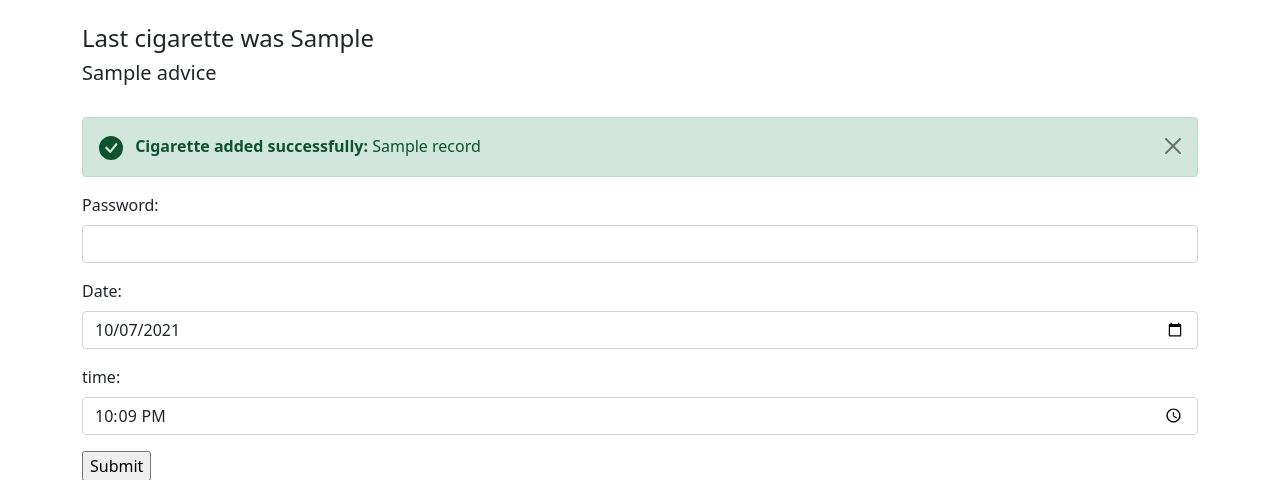
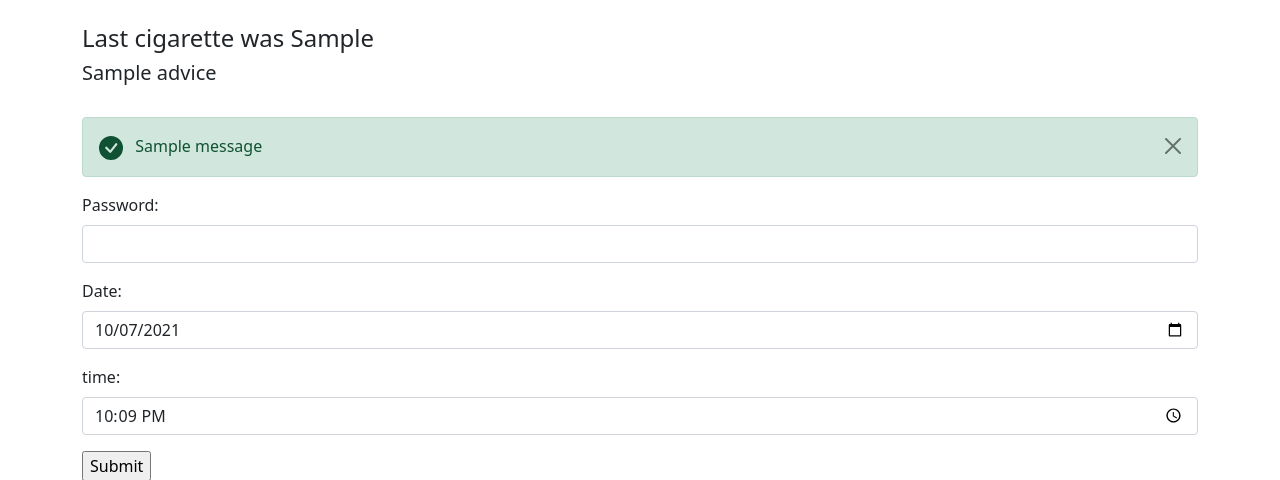
Before and after one commit to Jivelien/JARETH, a Flask app: template front/templates/test.html in a window 1280 px wide. Shown: the part 56-536 px from the top of the page. Run offline with Flask 2, Linux system fonts and the light colour scheme; the template is opened without the code that fills it: most values are stand-ins (such as "Sample title", 1, 10 or a date in 2020); one stand-in notice (Sample message) is shown; parts of the project's set-up code (start-up, migrations or seed data) failed here and were passed over.

Commit message:
Feat/Use_flash_for_alerting

```diff
--- a/front/app.py
+++ b/front/app.py
@@ -1,4 +1,4 @@
-from flask import Flask, jsonify, request, redirect, render_template, url_for
+from flask import Flask, jsonify, request, redirect, render_template, url_for, flash
 from datetime import datetime
 from dateutil.parser import parse
 import requests
@@ -64,32 +64,22 @@ def get_advice(duration):
 
 @app.route("/")
 def main():
-    last_cigarette_timestamp = get_last_cigarette().get("event")
-    if last_cigarette_timestamp != '':
-        delta = (datetime.now() - parse(last_cigarette_timestamp)).total_seconds()
-        last_cigarette = duration_to_string(delta)
-        advice = get_advice(delta)
-    else:
-        last_cigarette = ''
-        advice = ''
-
-    return render_template('test.html',
-                            last_cigarette=last_cigarette,
-                            advice= advice)
+    return redirect(url_for('add_event'))
 
 @app.route("/add_event", methods=['POST', 'GET'])
 def add_event():
-    if request.method == 'GET':
-        return redirect(url_for('main'))
+    if request.method == 'POST':
+        password = request.form.get("password")
+        eventdate = request.form.get("eventdate")
+        eventtime = request.form.get("eventtime")
+        eventdatetime = eventdate+'T'+eventtime
+        event = {'password' : password, 'eventdatetime' : eventdatetime}
+        add_cigarette_call = requests.post("http://webservice:5000/add_event", data=event)
 
-    password = request.form.get("password")
-    eventdate = request.form.get("eventdate")
-    eventtime = request.form.get("eventtime")
-    eventdatetime = eventdate+'T'+eventtime
-
-    event = {'password' : password, 'eventdatetime' : eventdatetime}
-
-    add_cigarette_call = requests.post("http://webservice:5000/add_event", data=event)
+        if add_cigarette_call.status_code != 200:
+            flash('ERROR : Unable to record cigarette', 'danger')
+        else:
+            flash(f" Cigarette added successfully: {add_cigarette_call.json().get('event')}", 'success')
 
     last_cigarette_timestamp = get_last_cigarette().get("event")
     if last_cigarette_timestamp != '':
@@ -100,16 +90,9 @@ def add_event():
         last_cigarette = ''
         advice = ''
 
-    if add_cigarette_call.status_code != 200:
-        return  render_template('test.html',
+    return  render_template('test.html',
                             last_cigarette=last_cigarette,
-                            advice= advice,
-                            error='Unable to record cigarette')
-    else:
-        return  render_template('test.html',
-                            last_cigarette=last_cigarette,
-                            advice= advice,
-                            record= add_cigarette_call.json().get('event'))
+                            advice= advice)
 
 
 
--- a/front/templates/base.html
+++ b/front/templates/base.html
@@ -12,27 +12,24 @@
   </head>
   <nav class="navbar navbar-expand-lg navbar-dark bg-dark">
     <div class="container-fluid">
-      <a class="navbar-brand" href="#">JARETH</a>
+      <a class="navbar-brand" href="{{ url_for('main') }}">JARETH</a>
       <button class="navbar-toggler" type="button" data-bs-toggle="collapse" data-bs-target="#navbarNav" aria-controls="navbarNav" aria-expanded="false" aria-label="Toggle navigation">
         <span class="navbar-toggler-icon"></span>
       </button>
       <div class="collapse navbar-collapse" id="navbarNav">
         <ul class="navbar-nav">
           <li class="nav-item">
-            <a class="nav-link active" aria-current="page" href="#">Home</a>
+            <a class="nav-link active" aria-current="page" href="{{ url_for('main') }}">Home</a>
           </li>
         </ul>
       </div>
     </div>
   </nav>
   <svg xmlns="http://www.w3.org/2000/svg" style="display: none;">
-    <symbol id="check-circle-fill" fill="currentColor" viewBox="0 0 16 16">
+    <symbol id="success_icon" fill="currentColor" viewBox="0 0 16 16">
       <path d="M16 8A8 8 0 1 1 0 8a8 8 0 0 1 16 0zm-3.97-3.03a.75.75 0 0 0-1.08.022L7.477 9.417 5.384 7.323a.75.75 0 0 0-1.06 1.06L6.97 11.03a.75.75 0 0 0 1.079-.02l3.992-4.99a.75.75 0 0 0-.01-1.05z"/>
     </symbol>
-    <symbol id="info-fill" fill="currentColor" viewBox="0 0 16 16">
-      <path d="M8 16A8 8 0 1 0 8 0a8 8 0 0 0 0 16zm.93-9.412-1 4.705c-.07.34.029.533.304.533.194 0 .487-.07.686-.246l-.088.416c-.287.346-.92.598-1.465.598-.703 0-1.002-.422-.808-1.319l.738-3.468c.064-.293.006-.399-.287-.47l-.451-.081.082-.381 2.29-.287zM8 5.5a1 1 0 1 1 0-2 1 1 0 0 1 0 2z"/>
-    </symbol>
-    <symbol id="exclamation-triangle-fill" fill="currentColor" viewBox="0 0 16 16">
+    <symbol id="danger_icon" fill="currentColor" viewBox="0 0 16 16">
       <path d="M8.982 1.566a1.13 1.13 0 0 0-1.96 0L.165 13.233c-.457.778.091 1.767.98 1.767h13.713c.889 0 1.438-.99.98-1.767L8.982 1.566zM8 5c.535 0 .954.462.9.995l-.35 3.507a.552.552 0 0 1-1.1 0L7.1 5.995A.905.905 0 0 1 8 5zm.002 6a1 1 0 1 1 0 2 1 1 0 0 1 0-2z"/>
     </symbol>
   </svg>
--- a/front/templates/test.html
+++ b/front/templates/test.html
@@ -8,20 +8,15 @@
    <h5>{{ advice }}</h5>
    {% endif %}
    <br/>
-   {% if error %}
-      <div class="alert alert-danger alert-dismissible fade show" role="alert">
-         <svg class="bi flex-shrink-0 me-2" width="24" height="24" role="img" aria-label="Danger:"><use xlink:href="#exclamation-triangle-fill"/></svg>
-         <strong>ERROR: </strong> {{ error }}
+
+   {% for category, message in  get_flashed_messages(with_categories=true) %}
+      <div class="alert alert-{{ category }} alert-dismissible fade show" role="alert">
+         <svg class="bi flex-shrink-0 me-2" width="24" height="24" role="img" aria-label="{{ category | title }}:"><use xlink:href="#{{ category }}_icon"/></svg>
+         {{ message }}
          <button type="button" class="btn-close" data-bs-dismiss="alert" aria-label="Close"></button>
        </div>
-   {% endif %}
-   {% if record %}
-   <div class="alert alert-success alert-dismissible fade show" role="alert">
-      <svg class="bi flex-shrink-0 me-2" width="24" height="24" role="img" aria-label="Success:"><use xlink:href="#check-circle-fill"/></svg>
-      <strong>Cigarette added successfully: </strong> {{ record }}
-      <button type="button" class="btn-close" data-bs-dismiss="alert" aria-label="Close"></button>
-    </div>
-   {% endif %}
+   {% endfor %}
+
    <form method="POST" action="{{url_for('.add_event')}}">
       <div class="mb-3">
          <label for="password" class="form-label">Password:</label>
```
